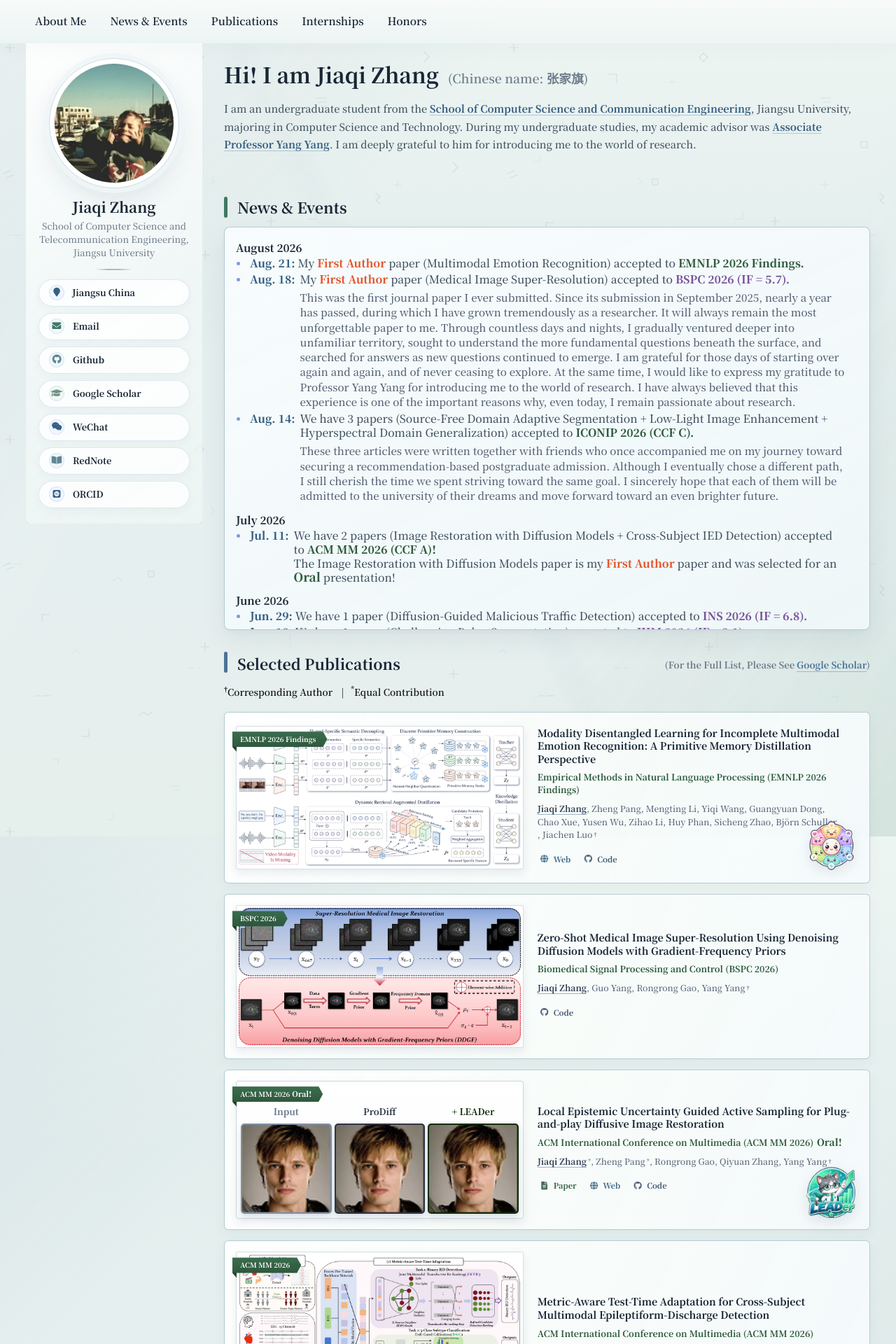
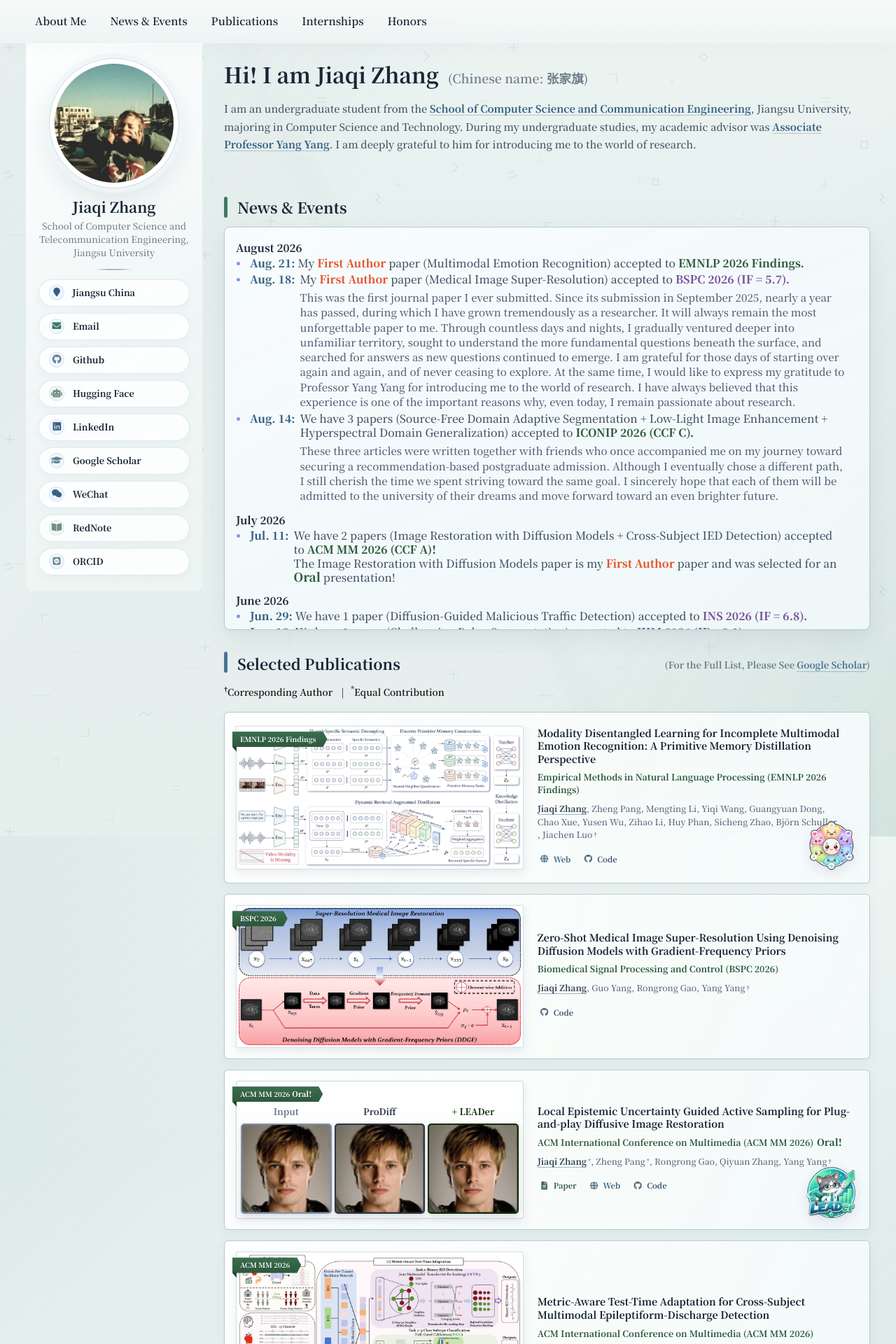
Before and after one commit to JiaqiZhang-Sengoku/JiaqiZhang-Sengoku.github.io, a Jekyll site: the page built from _pages/about.md, in a window 1280 px wide. Shown: the top 1920 px of the page at 70% size. Built offline with Jekyll 4.4.1, drawn with Linux system fonts in a browser that asks for light colours; some web fonts are replaced; comment, search, counter and statistics services are not loaded.

Commit message:
20260707

```diff
--- a/_config.yml
+++ b/_config.yml
@@ -46,12 +46,13 @@ author:
   facebook         :
   foursquare       :
   github           : "JiaqiZhang-Sengoku"
+  huggingface      : "https://huggingface.co/JiaqiZhang-Sengoku"
   google_plus      :
   keybase          :
   instagram        :
   impactstory      : #"https://profiles.impactstory.org/u/xxxx-xxxx-xxxx-xxxx"
   lastfm           :
-  linkedin         : #"rayeren"
+  linkedin         : "jiaqi-zhang-456506411"
   dblp             : #"https://dblp.org/pid/75/6568-6.html"
   orcid            : "https://orcid.org/0009-0002-0924-9702"
   pinterest        :
--- a/_includes/author-profile.html
+++ b/_includes/author-profile.html
@@ -49,9 +49,6 @@
       {% if author.google_plus %}
         <li><a href="https://plus.google.com/+{{ author.google_plus }}"><i class="fab fa-fw fa-google-plus" aria-hidden="true"></i> Google+</a></li>
       {% endif %}
-      {% if author.linkedin %}
-        <li><a href="https://www.linkedin.com/in/{{ author.linkedin }}"><i class="fab fa-fw fa-linkedin" aria-hidden="true"></i> LinkedIn</a></li>
-      {% endif %}
       {% if author.dblp %}
         <li><a href="{{ author.dblp }}"><i class="ai ai-dblp ai-fw" aria-hidden="true"></i> DBLP</a></li>
       {% endif %}
@@ -69,6 +66,12 @@
       {% endif %}
       {% if author.github %}
         <li><a href="https://github.com/{{ author.github }}"><i class="fab fa-fw fa-github" aria-hidden="true"></i> Github</a></li>
+      {% endif %}
+      {% if author.huggingface %}
+        <li><a href="{{ author.huggingface }}"><i class="fas fa-fw fa-robot" aria-hidden="true"></i> Hugging Face</a></li>
+      {% endif %}
+      {% if author.linkedin %}
+        <li><a href="https://www.linkedin.com/in/{{ author.linkedin }}/"><i class="fab fa-fw fa-linkedin" aria-hidden="true"></i> LinkedIn</a></li>
       {% endif %}
       {% if author.stackoverflow %}
         <li><a href="https://www.stackoverflow.com/users/{{ author.stackoverflow }}"><i class="fab fa-fw fa-stack-overflow" aria-hidden="true"></i> Stackoverflow</a></li>
@@ -250,9 +253,6 @@
       {% if author.google_plus %}
         <a href="https://plus.google.com/+{{ author.google_plus }}"><i class="fab fa-fw fa-google-plus" aria-hidden="true"></i></a>
       {% endif %}
-      {% if author.linkedin %}
-        <a href="https://www.linkedin.com/in/{{ author.linkedin }}"><i class="fab fa-fw fa-linkedin" aria-hidden="true"></i></a>
-      {% endif %}
       {% if author.dblp %}
         <a href="{{ author.dblp }}"><i class="ai ai-dblp ai-fw" aria-hidden="true"></i></a>
       {% endif %}
@@ -270,6 +270,12 @@
       {% endif %}
       {% if author.github %}
         <a href="https://github.com/{{ author.github }}"><i class="fab fa-fw fa-github" aria-hidden="true"></i></a>
+      {% endif %}
+      {% if author.huggingface %}
+        <a href="{{ author.huggingface }}" aria-label="Hugging Face"><i class="fas fa-fw fa-robot" aria-hidden="true"></i></a>
+      {% endif %}
+      {% if author.linkedin %}
+        <a href="https://www.linkedin.com/in/{{ author.linkedin }}/" aria-label="LinkedIn"><i class="fab fa-fw fa-linkedin" aria-hidden="true"></i></a>
       {% endif %}
       {% if author.stackoverflow %}
         <a href="https://www.stackoverflow.com/users/{{ author.stackoverflow }}"><i class="fab fa-fw fa-stack-overflow" aria-hidden="true"></i></a>
```
